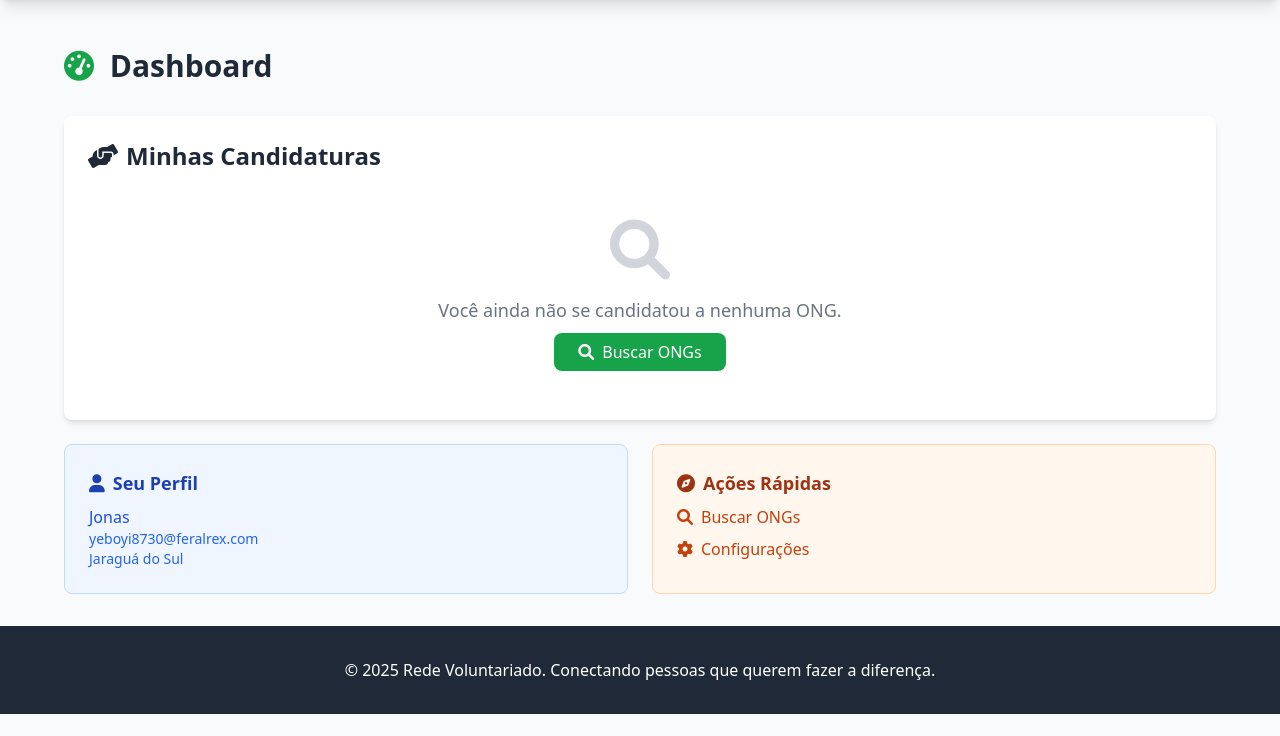
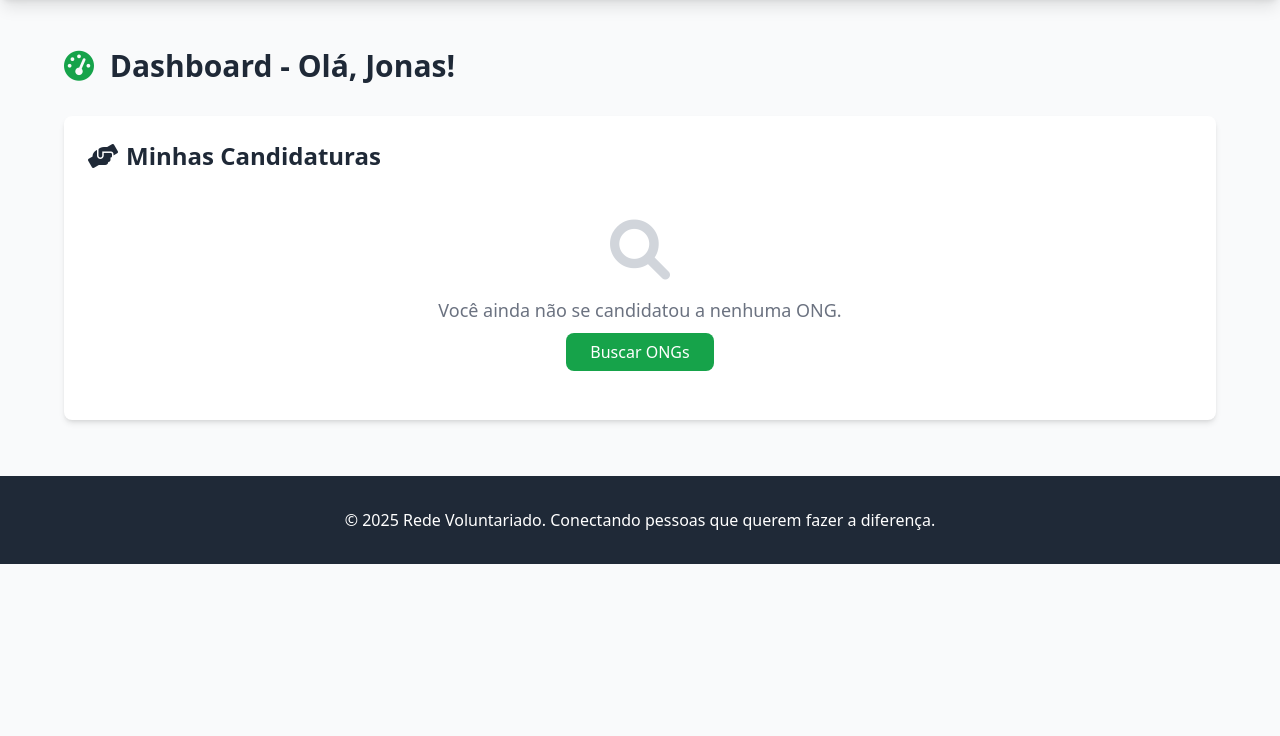
Before and after one commit to GustavoKotryk/ProjetoFinal-TesteDeSistemas-2.0, a Flask app: page /dashboard in a window 1280 px wide. Shown: the part 64-800 px from the top of the page. Run offline with Flask 3, Linux system fonts and the light colour scheme; a user stored in the database is signed in; data that the repository does not hold is empty; some libraries are stand-ins or nearby versions.

Commit message:
fix: dashboard

```diff
--- a/templates/dashboard.html
+++ b/templates/dashboard.html
@@ -4,7 +4,7 @@
 <div class="max-w-6xl mx-auto">
     <h1 class="text-3xl font-bold text-gray-800 mb-8">
         <i class="fas fa-tachometer-alt text-green-600 mr-2"></i>
-        Dashboard
+        Dashboard - Olá, {{ current_user.nome }}!
     </h1>
 
     {% if is_ong %}
@@ -23,24 +23,12 @@
                             <h3 class="text-lg font-semibold text-gray-800">{{ vol.usuario.nome }}</h3>
                             <p class="text-gray-600">
                                 <i class="fas fa-envelope mr-1"></i>{{ vol.usuario.email }}
-                                <i class="fas fa-phone ml-4 mr-1"></i>{{ vol.usuario.telefone or 'Não informado' }}
-                            </p>
-                            <p class="text-gray-600">
-                                <i class="fas fa-city mr-1"></i>{{ vol.usuario.cidade }}
                             </p>
                             <div class="mt-2">
-                                <span class="inline-flex items-center px-3 py-1 rounded-full text-sm font-medium
-                                    {% if vol.status == 'pendente' %}bg-yellow-100 text-yellow-800
-                                    {% elif vol.status == 'aceito' %}bg-green-100 text-green-800
-                                    {% else %}bg-red-100 text-red-800{% endif %}">
-                                    {{ vol.status|title }}
+                                <span class="inline-flex items-center px-3 py-1 rounded-full text-sm font-medium bg-yellow-100 text-yellow-800">
+                                    {{ vol.status }}
                                 </span>
                             </div>
-                        </div>
-                        <div class="text-right">
-                            <p class="text-sm text-gray-500">
-                                Candidatou-se em {{ vol.data_inscricao.strftime('%d/%m/%Y') }}
-                            </p>
                         </div>
                     </div>
                 </div>
@@ -67,23 +55,12 @@
                     <div class="flex justify-between items-start">
                         <div>
                             <h3 class="text-lg font-semibold text-gray-800">{{ vol.ong.nome }}</h3>
-                            <p class="text-gray-600">{{ vol.ong.descricao[:100] }}...</p>
-                            <p class="text-gray-600">
-                                <i class="fas fa-map-marker-alt mr-1"></i>{{ vol.ong.cidade }}/{{ vol.ong.estado }}
-                            </p>
+                            <p class="text-gray-600">{{ vol.ong.cidade }}/{{ vol.ong.estado }}</p>
                             <div class="mt-2">
-                                <span class="inline-flex items-center px-3 py-1 rounded-full text-sm font-medium
-                                    {% if vol.status == 'pendente' %}bg-yellow-100 text-yellow-800
-                                    {% elif vol.status == 'aceito' %}bg-green-100 text-green-800
-                                    {% else %}bg-red-100 text-red-800{% endif %}">
-                                    {{ vol.status|title }}
+                                <span class="inline-flex items-center px-3 py-1 rounded-full text-sm font-medium bg-yellow-100 text-yellow-800">
+                                    {{ vol.status }}
                                 </span>
                             </div>
-                        </div>
-                        <div class="text-right">
-                            <p class="text-sm text-gray-500">
-                                Candidatou-se em {{ vol.data_inscricao.strftime('%d/%m/%Y') }}
-                            </p>
                         </div>
                     </div>
                 </div>
@@ -95,55 +72,11 @@
                 <p class="text-gray-500 text-lg mb-4">Você ainda não se candidatou a nenhuma ONG.</p>
                 <a href="{{ url_for('buscar_ongs') }}"
                    class="bg-green-600 text-white px-6 py-2 rounded-lg hover:bg-green-700 transition">
-                    <i class="fas fa-search mr-2"></i>Buscar ONGs
+                    Buscar ONGs
                 </a>
             </div>
             {% endif %}
         </div>
     {% endif %}
-
-    <!-- Ações Rápidas -->
-    <div class="grid grid-cols-1 md:grid-cols-2 gap-6">
-        {% if is_ong %}
-        <div class="bg-green-50 rounded-lg p-6 border border-green-200">
-            <h3 class="text-lg font-semibold text-green-800 mb-2">
-                <i class="fas fa-chart-line mr-2"></i>Sua ONG
-            </h3>
-            <p class="text-green-700 mb-4">{{ current_user.nome }} está recebendo voluntários!</p>
-            <p class="text-sm text-green-600">
-                <i class="fas fa-users mr-1"></i>{{ voluntarios|length }} voluntário(s) interessado(s)
-            </p>
-        </div>
-        {% else %}
-        <div class="bg-blue-50 rounded-lg p-6 border border-blue-200">
-            <h3 class="text-lg font-semibold text-blue-800 mb-2">
-                <i class="fas fa-user mr-2"></i>Seu Perfil
-            </h3>
-            <p class="text-blue-700">{{ current_user.nome }}</p>
-            <p class="text-sm text-blue-600">{{ current_user.email }}</p>
-            <p class="text-sm text-blue-600">{{ current_user.cidade }}</p>
-        </div>
-        {% endif %}
-
-        <div class="bg-orange-50 rounded-lg p-6 border border-orange-200">
-            <h3 class="text-lg font-semibold text-orange-800 mb-2">
-                <i class="fas fa-compass mr-2"></i>Ações Rápidas
-            </h3>
-            <div class="space-y-2">
-                {% if is_ong %}
-                <a href="{{ url_for('buscar_ongs') }}" class="block text-orange-700 hover:text-orange-800">
-                    <i class="fas fa-eye mr-2"></i>Ver outras ONGs
-                </a>
-                {% else %}
-                <a href="{{ url_for('buscar_ongs') }}" class="block text-orange-700 hover:text-orange-800">
-                    <i class="fas fa-search mr-2"></i>Buscar ONGs
-                </a>
-                {% endif %}
-                <a href="#" class="block text-orange-700 hover:text-orange-800">
-                    <i class="fas fa-cog mr-2"></i>Configurações
-                </a>
-            </div>
-        </div>
-    </div>
 </div>
 {% endblock %}
```
